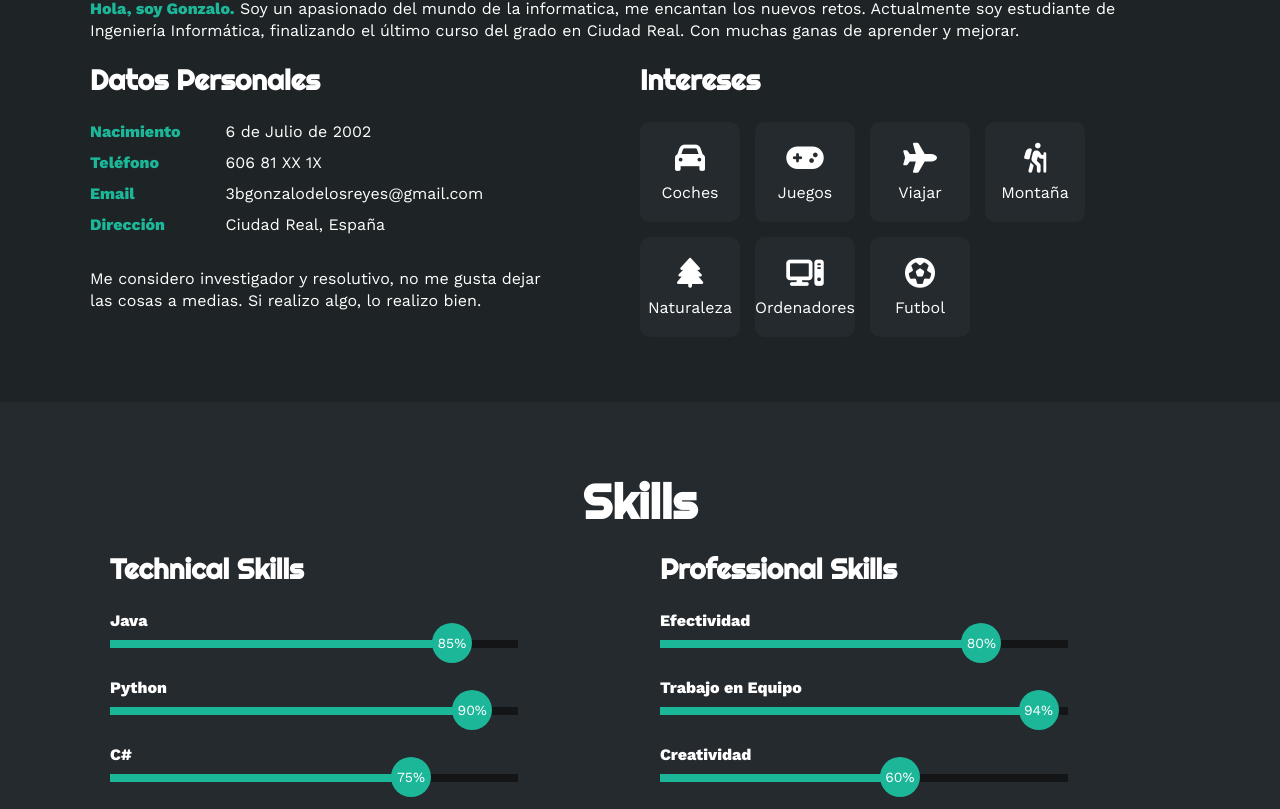
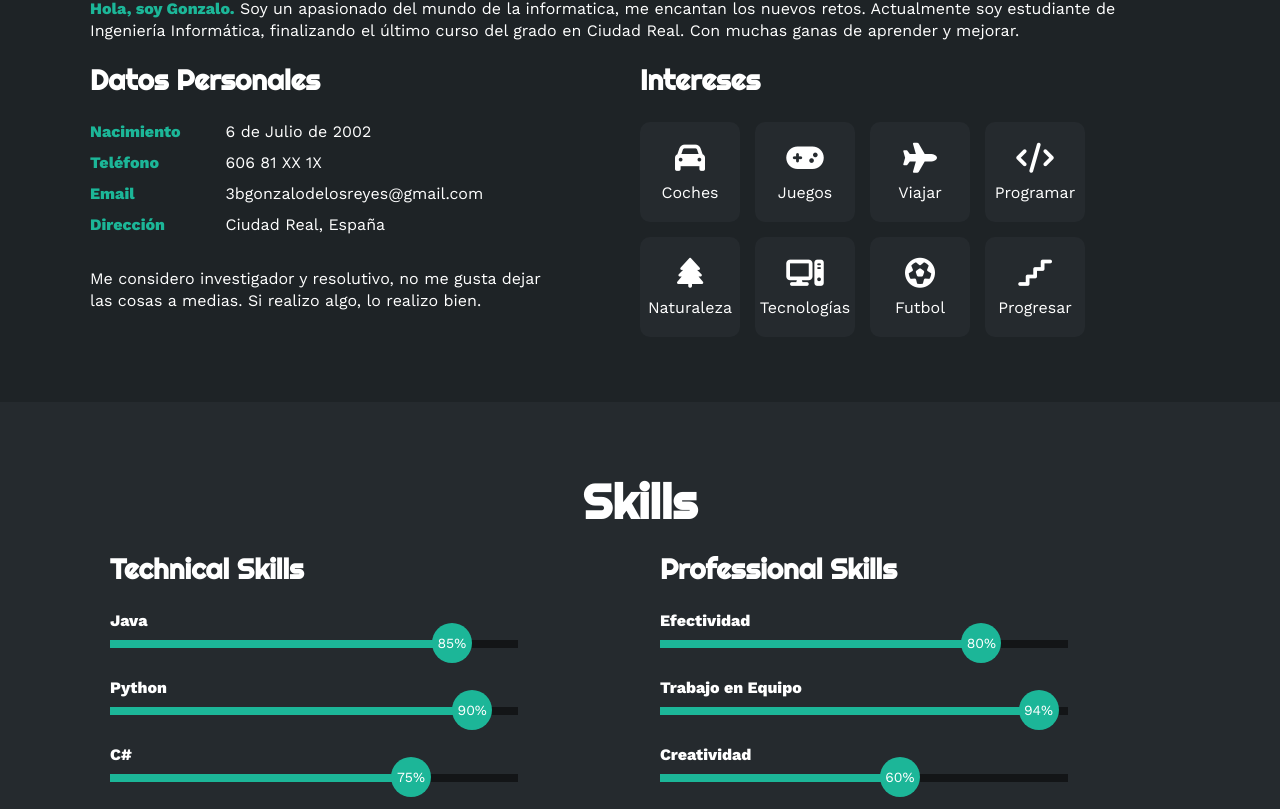
Before and after one commit to gonzalodlr/gonzalodelosreyessanchez.github.io, a plain HTML site: page index.html in a window 1280 px wide. Shown: the part 951-1760 px from the top of the page. Drawn offline with nearby package versions, Linux system fonts and the light colour scheme.

Commit message:
Mejorando cosas(email,intereses,etc)

```diff
--- a/index.html
+++ b/index.html
@@ -112,8 +112,8 @@
                             <span>Viajar</span>
                         </div>
                         <div class="interes">
-                            <i class="fa-solid fa-person-hiking"></i>
-                            <span>Montaña</span>
+                            <i class="fa-solid fa-code"></i>
+                            <span>Programar</span>
                         </div>
                         <div class="interes">
                             <i class="fa-solid fa-tree"></i>
@@ -121,11 +121,15 @@
                         </div>
                         <div class="interes">
                             <i class="fa-solid fa-computer"></i>
-                            <span>Ordenadores</span>
+                            <span>Tecnologías</span>
                         </div>
                         <div class="interes">
                             <i class="fa-solid fa-futbol"></i>
                             <span>Futbol</span>
+                        </div>
+                        <div class="interes">
+                            <i class="fa-solid fa-stairs"></i>
+                            <span>Progresar</span>
                         </div>
                     </div>
                 </div>
@@ -348,10 +352,12 @@
                     </a>
                 </div>
                 <div class="proyecto">
+                    <a href="https://github.com/gonzalodlr/K-Means">
                         <img src="img/k-means.png" alt="K-Means">
                         <div class="overlay">
                             <h3>K-Means</h3>
                             <p>Proyecto para agrupar datos y formar gráficos</p>
+                    </a>
                 </div>
             </div>
             <div class="proyecto">
@@ -398,18 +404,7 @@
             <div class="fila">
                 <!-- Formulario -->
                 <div class="col">
-                    <!--
-                    <form action="https://formsubmit.co/jirisah555@astegol.com" method="POST" />
-                    <input type="text" placeholder="Tú Nombre">
-                    <input type="text" placeholder="Número telefónico">
-                    <input type="email" name="email" placeholder="Dirección de correo">
-                    <input type="text" placeholder="Tema">
-                    <textarea name="" id="" cols="30" rows="10" placeholder="Mensaje"></textarea>
-                    <button type="button"> Enviar Mensaje <i class="fa-solid fa-paper-plane"></i></button>
-                    </form>
-                    -->
-                    <form id="form" action="https://formsubmit.co/3bgonzalodelosreyes@gmail.com" method="POST"
-                        class="form">
+                    <form action="https://formsubmit.co/c9ca0ca02f9126ba0761eb24fc91d406 " method="POST" />
                     <input name="nombre" id="nombre" type="name" placeholder="Nombre" required>
                     <input name="correo" id="correo" type="email" placeholder="Dirección de correo electrónico"
                         required>
@@ -418,10 +413,10 @@
                     <button type="submit" class="submit" required> Enviar Mensaje <i
                             class="fa-solid fa-paper-plane"></i>
                     </button>
+                    <input name="_autoresponse" value="Mensaje enviado correctamente.">
                     <input type="hidden" name="_captcha" value="true"></input>
                     <input type="hidden" name="_next"
                         value="https://gonzalodlr.github.io/gonzalodelosreyessanchez.github.io">
-                        <input type="hidden" name="_autoresponse" value="Mensaje enviado correctamente.">
                     </form>
                 </div>
                 <!-- Mapa -->
```
Lines whose indentation alone changed are shown as unchanged.
